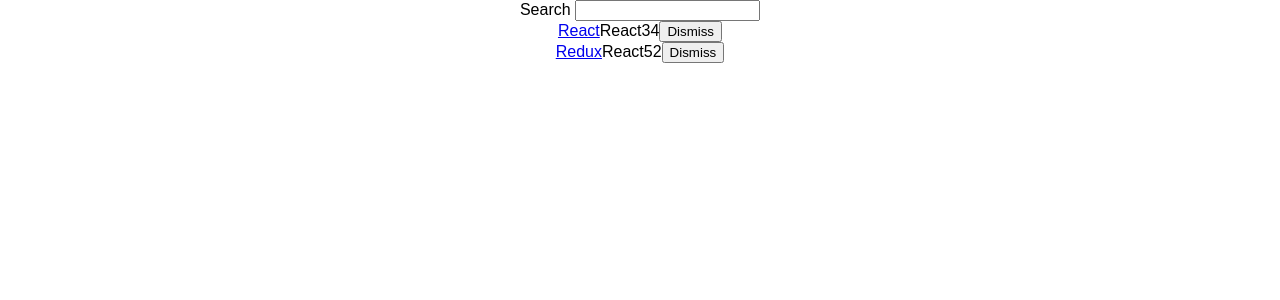
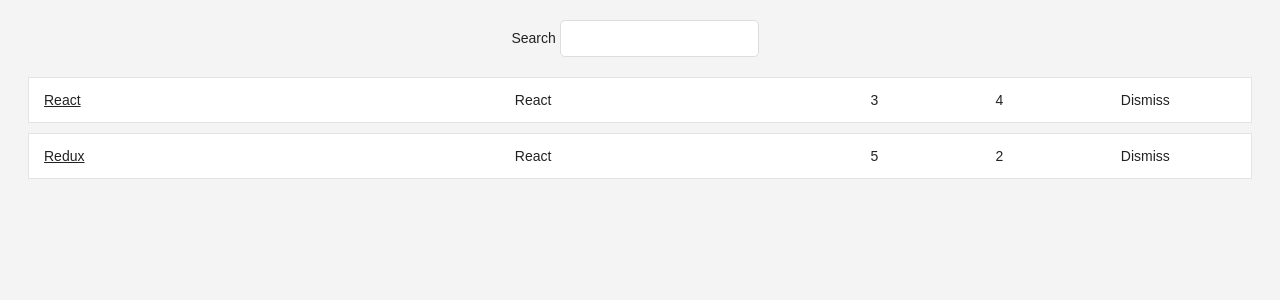
Before and after one commit to hebeiliujh/react-hackernews, a React (Create React App) app: page / in a window 1280 px wide. Shown: the top 300 px of the page. Built offline with nearby package versions, Linux system fonts and the light colour scheme.

Commit message:
添加样式

```diff
--- a/src/App.css
+++ b/src/App.css
@@ -1,28 +1,64 @@
-.App {
+
+.page {
+  margin: 20px;
+}
+
+.interactions {
   text-align: center;
 }
 
-.App-logo {
-  animation: App-logo-spin infinite 20s linear;
-  height: 80px;
+.table {
+  margin: 20px 0;
 }
 
-.App-header {
-  background-color: #222;
-  height: 150px;
-  padding: 20px;
-  color: white;
+.table-header {
+  display: flex;
+  line-height: 24px;
+  font-size: 16px;
+  padding: 0 10px;
+  justify-content: space-between;
 }
 
-.App-title {
-  font-size: 1.5em;
+.table-empty {
+  margin: 200px;
+  text-align: center;
+  font-size: 16px;
 }
 
-.App-intro {
-  font-size: large;
+.table-row {
+  display: flex;
+  line-height: 24px;
+  white-space: nowrap;
+  margin: 10px 0;
+  padding: 10px;
+  background: #ffffff;
+  border: 1px solid #e3e3e3;
 }
 
-@keyframes App-logo-spin {
-  from { transform: rotate(0deg); }
-  to { transform: rotate(360deg); }
+.table-header>span {
+  overflow: hidden;
+  text-overflow: ellipsis;
+  padding: 0 5px;
 }
+
+.table-row>span {
+  overflow: hidden;
+  text-overflow: ellipsis;
+  padding: 0 5px;
+}
+
+.button-inline {
+  border-width: 0;
+  background: transparent;
+  color: inherit;
+  text-align: inherit;
+  -webkit-font-smoothing: inherit;
+  padding: 0;
+  font-size: inherit;
+  cursor: pointer;
+}
+
+.button-active {
+  border-radius: 0;
+  border-bottom: 1px solid #38BB6C;
+}
--- a/src/App.js
+++ b/src/App.js
@@ -54,13 +54,15 @@ class App extends Component {
   render() {
     const { searchTerm, list } = this.state;
     return (
-      <div className="App">
+      <div className="page">
+        <div className="interactions">
           <Search
             value={searchTerm}
             onChange={this.onSearchChange}
           >
             Search
           </Search>
+        </div>
         <Table
           list={list}
           pattern={searchTerm}
@@ -83,19 +85,26 @@ const Search = ({value, onChange, children}) =>
 
 // 函数式无状态组件 - 列表
 const Table = ({list, pattern, onDismiss}) =>
-  <div>
+  <div className="table">
     {list.filter(isSearched(pattern)).map(item => {
       return (
-        <div key={item.objectID}>
-          <span>
+        <div key={item.objectID} className="table-row">
+          <span style={{ width: '40%' }}>
             <a href={item.url}>{item.title}</a>
           </span>
-          <span>{item.author}</span>
-          <span>{item.num_comments}</span>
-          <span>{item.points}</span>
-          <span>
+          <span style={{ width: '30%' }}>
+            {item.author}
+          </span>
+          <span style={{ width: '10%' }}>
+            {item.num_comments}
+          </span>
+          <span style={{ width: '10%' }}>
+            {item.points}
+          </span>
+          <span style={{ width: '10%' }}>
             <Button
               onClick={() => onDismiss(item.objectID)}
+              className="button-inline"
             >
               Dismiss
             </Button>
--- a/src/index.css
+++ b/src/index.css
@@ -1,5 +1,45 @@
 body {
+  color: #222;
+  background: #f4f4f4;
+  font: 400 14px CoreSans, Arial, sans-serif;
+}
+
+a {
+  color: #222;
+}
+
+a:hover {
+  text-decoration: underline;
+}
+
+ul,
+li {
+  list-style: none;
+  padding: 0;
   margin: 0;
-  padding: 0;
-  font-family: sans-serif;
 }
+
+input {
+  padding: 10px;
+  border-radius: 5px;
+  outline: none;
+  margin-right: 10px;
+  border: 1px solid #dddddd;
+}
+
+button {
+  padding: 10px;
+  border-radius: 5px;
+  border: 1px solid #dddddd;
+  background: transparent;
+  color: #808080;
+  cursor: pointer;
+}
+
+button:hover {
+  color: #222;
+}
+
+*:focus {
+  outline: none;
+}
```
Lines whose indentation alone changed are shown as unchanged.
